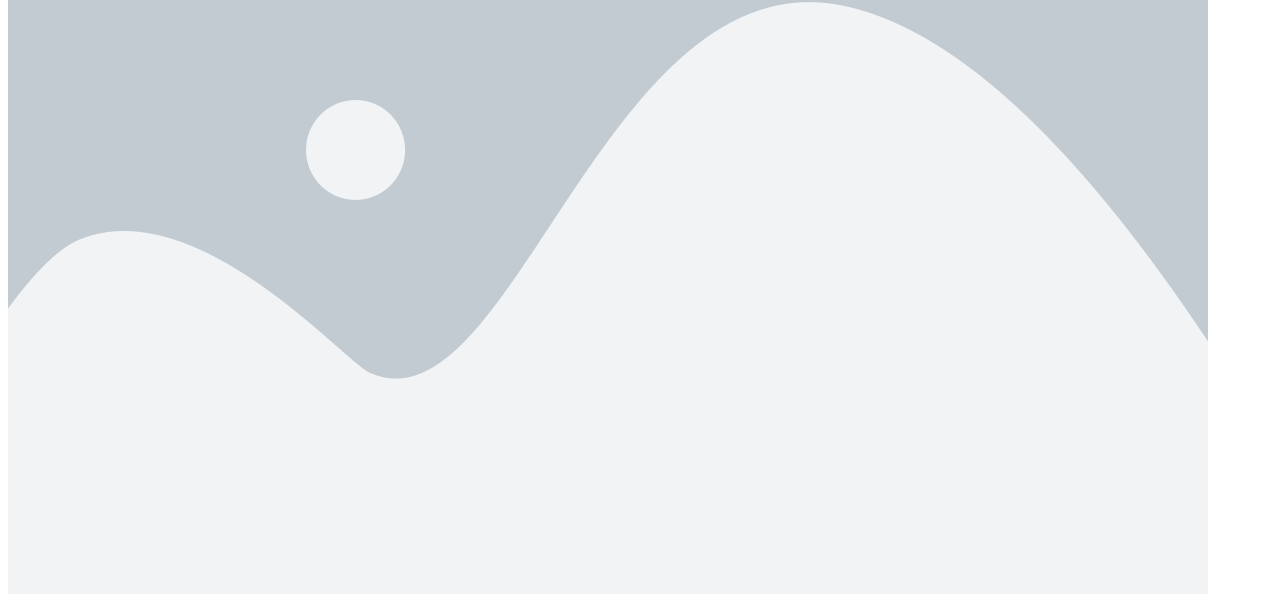
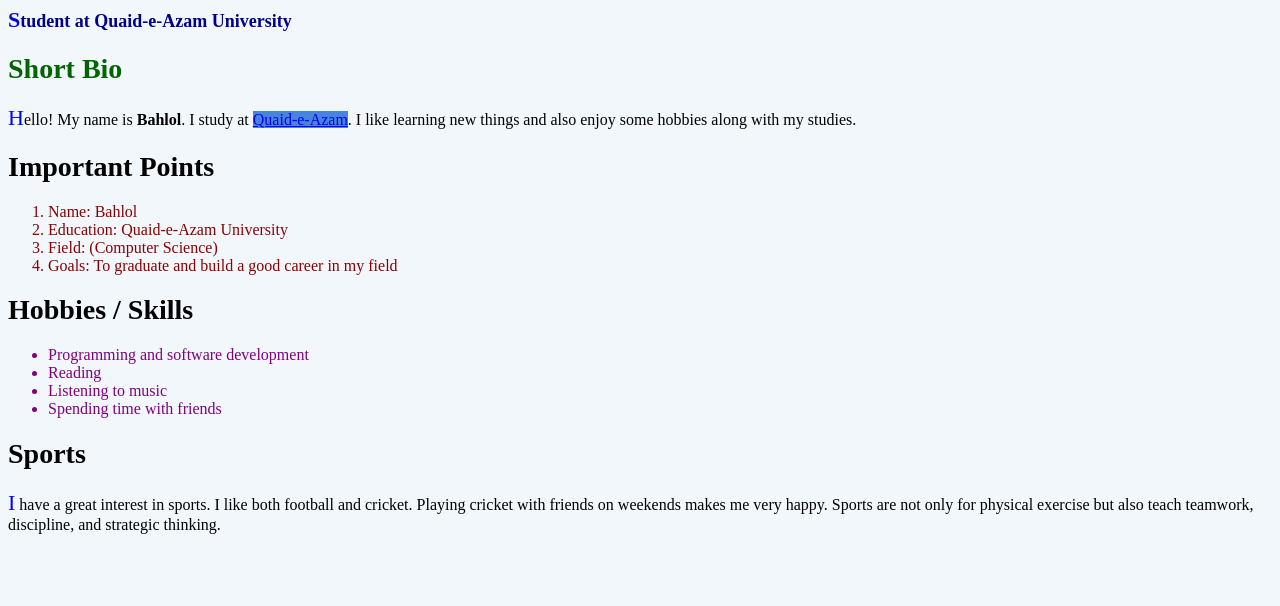
Before and after one commit to bahlol6097010/bahlol6097010, a plain HTML site: page index.html in a window 1280 px wide. Shown: the part 320-926 px from the top of the page. After the commit the page ends 870 px from the top, so only its background shows below. Drawn offline with Linux system fonts and the light colour scheme.

Commit message:
Add files via upload

```diff
--- a/index.html
+++ b/index.html
@@ -1,16 +1,45 @@
 <!DOCTYPE html>
-<html lang="en">
+<html>
 <head>
-    <meta charset="UTF-8">
-    <meta name="viewport" content="width=device-width, initial-scale=1.0">
-    <title>Bahlol Ghurchani</title>
+    <title>Bahlol Profile</title>
+    <link rel="stylesheet" href="styles.css">
 </head>
 <body>
-    <h1>Bahlol Ghurchani</h1>
 
-    <p>Hello! I'm Bahlol Ghurchani. I am a passionate developer and love coding. Welcome to my profile page!</p>
 
-    <img src="elementor-placeholder-image.png" alt="Profile Picture" />
+    <img src="images.jpeg" alt="quaid-e-azam-university-logo.png" title="QAU">
+
+
+    <h1>Bahlol - Profile</h1>
+    <p class="myUni">
+        <b>Student at Quaid-e-Azam University</b>
+    </p>
+
+    <h2 id="head2">Short Bio</h2>
+    <p>Hello! My name is <b>Bahlol</b>. I study at <a href="https://qau.edu.pk/">Quaid-e-Azam</a>.
+    I like learning new things and also enjoy some hobbies along with my studies.</p>
+
+    <h2>Important Points</h2>
+    <ol>
+        <li>Name: Bahlol</li>
+        <li>Education: Quaid-e-Azam University</li>
+        <li>Field: (Computer Science)</li>
+        <li>Goals: To graduate and build a good career in my field</li>
+    </ol>
+
+    <h2>Hobbies / Skills</h2>
+    <ul>
+        <li>Programming and software development</li>
+        <li>Reading</li>
+        <li>Listening to music</li>
+        <li>Spending time with friends</li>
+    </ul>
+
+    <h2>Sports</h2>
+    <p>I have a great interest in sports. I like both football and cricket.
+    Playing cricket with friends on weekends makes me very happy.
+    Sports are not only for physical exercise but also teach teamwork,
+    discipline, and strategic thinking.</p>
 
 </body>
 </html>
--- /dev/null
+++ b/styles.css
@@ -0,0 +1,60 @@
+
+body {
+
+    background-color: #f2f7fc;
+
+}
+
+h1{
+    background-color: rgb(111, 210, 177);
+}
+.myUni {
+    color: darkblue;
+
+    font-size: 18px;
+}
+
+
+#head2 {
+    color: darkgreen;
+
+}
+
+
+img[alt="quaid-e-azam-university-logo.png"] {
+    border: 5px solid blue;
+}
+
+
+ol li {
+    color: darkred;
+}
+
+
+ul li {
+    color: purple;
+}
+
+p::first-letter {
+    font-size: 22px;
+    color: blue;
+}
+h2::first-line{
+    font-size: 28px;
+}
+
+
+li:hover {
+    background-color: #ddd;
+
+}
+
+
+a:hover {
+    color: red;
+
+}
+
+a[href^="https"]{
+    background-color: rgb(71, 132, 224) ;
+}
```
Also changed, not shown: images.jpeg (added), quaid-e-azam-university-logo.png (added).
